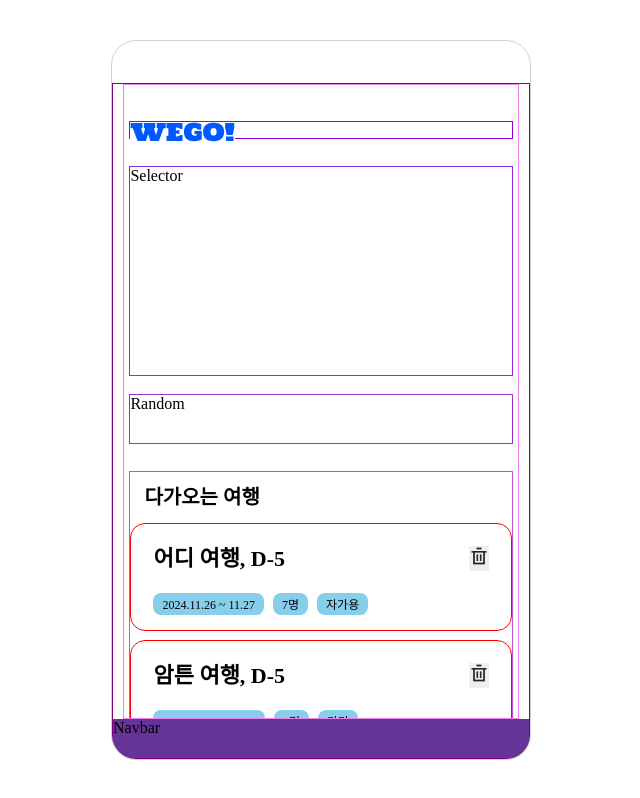
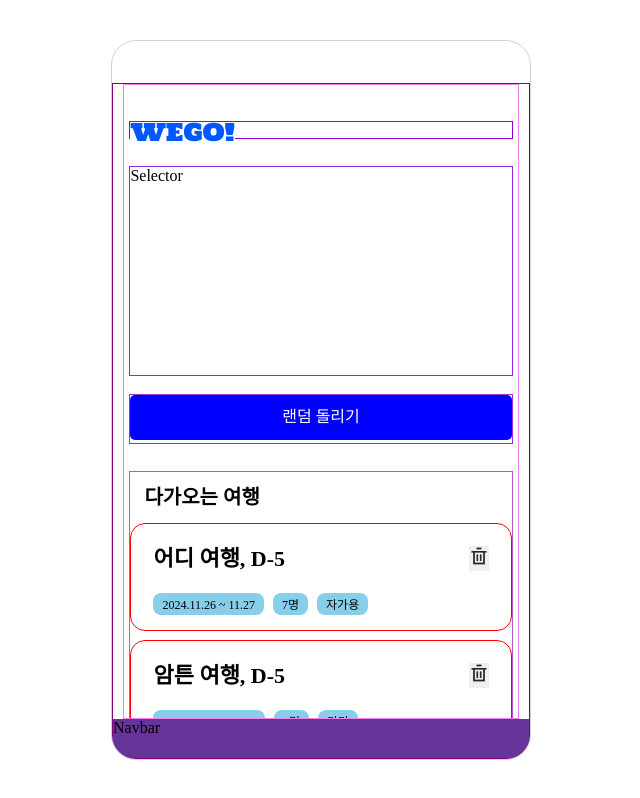
Before and after one commit to UMC-WEGO/WEGO_FE_React, a React (Vite) app in the folder WEGO_FE/: page /home in a window 1280 px wide. Shown: the whole page, without its empty margins (319-959 px from the left). Built offline with nearby package versions, Linux system fonts and the light colour scheme; a web font is replaced by a local one.

Commit message:
feat: 홈페이지 '랜덤 돌리기' 버튼 디자인 구현

```diff
--- a/WEGO_FE/src/pages/feat_2/home/HomePage.style.ts
+++ b/WEGO_FE/src/pages/feat_2/home/HomePage.style.ts
@@ -0,0 +1 @@
+import styled from 'styled-components';
--- a/WEGO_FE/src/pages/feat_2/home/HomePage.tsx
+++ b/WEGO_FE/src/pages/feat_2/home/HomePage.tsx
@@ -1,5 +1,6 @@
 ///home
 import styled from 'styled-components';
+import * as S from './HomePage.style'
 import WEGO_Logo from '../../../images/feat2/WEGO_Logo.jpg';
 import trash_bin from '../../../images/feat2/trash_binpng.png';
 
@@ -229,6 +230,17 @@ const PopularMissionRow4 = styled.div`
   margin-top:22px;
 
 `
+// --- --- ---
+// --- --- ---
+const RandomBtn = styled.button`
+  color: white;
+  border-radius: 5px;
+  background-color: blue;
+
+  height: 45px;
+  width: 100%;
+`
+
 
 function HomePage() {
   return(
@@ -239,7 +251,9 @@ function HomePage() {
 
           <SelectorContainer>Selector</SelectorContainer>
 
-          <RandomBtnContainer>Random</RandomBtnContainer>
+          <RandomBtnContainer>
+            <RandomBtn>랜덤 돌리기</RandomBtn>
+          </RandomBtnContainer>
 
           <PlanedContainer>
             <ContainerTitle>다가오는 여행</ContainerTitle>
```
Also changed, not shown: WEGO_FE/src/components/feat2/PlanedCard.tsx (added, +7 -0 lines).
